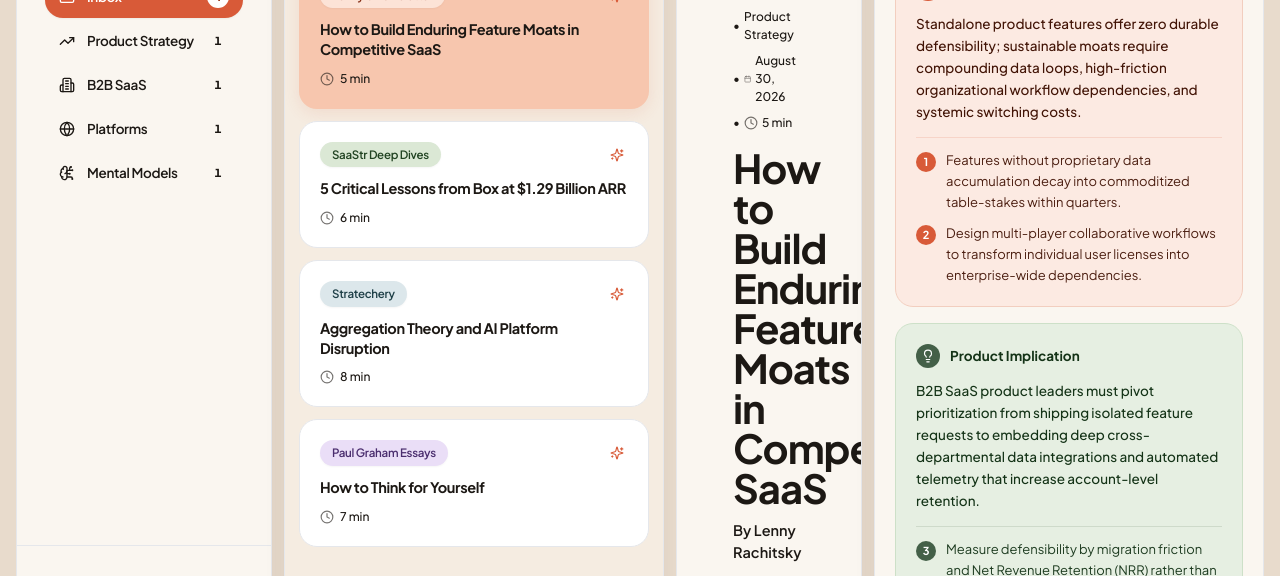
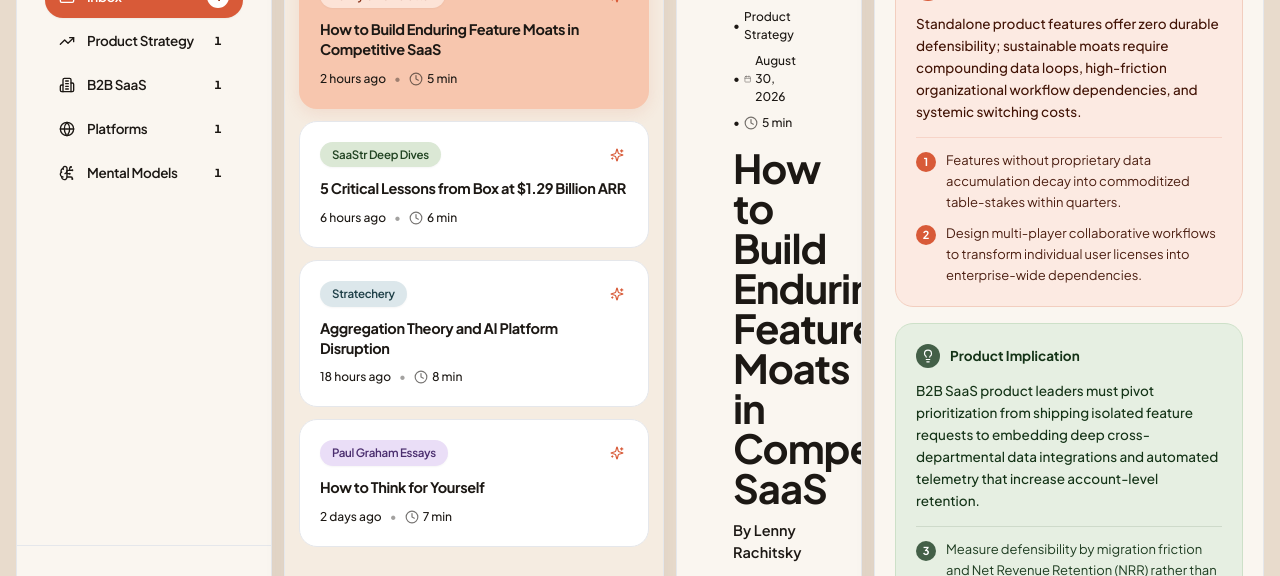
Before and after one commit to ciddhant13/strategic-rss-reader, a Next.js app: page / in a window 1280 px wide. Shown: the part 121-697 px from the top of the page. Built offline with nearby package versions, Linux system fonts and the light colour scheme; no server answers.

Commit message:
Add dispatch age to article cards and soften top control edges in dark mode

```diff
--- a/src/app/page.tsx
+++ b/src/app/page.tsx
@@ -375,7 +375,7 @@ export default function HomePage() {
             {!isSidebarOpen && (
               <button
                 onClick={handleToggleSidebar}
-                className="w-9 h-9 rounded-full text-md-on-surface-variant hover:text-md-on-surface bg-white dark:bg-[#22242E] hover:bg-md-surface-container dark:hover:bg-[#2A2C38] transition-all shrink-0 shadow-2xs border border-md-outline-variant/40 dark:border-md-outline-variant/20 flex items-center justify-center group"
+                className="w-9 h-9 rounded-full text-md-on-surface-variant hover:text-md-on-surface bg-white dark:bg-[#22242E] hover:bg-md-surface-container dark:hover:bg-[#2A2C38] transition-all shrink-0 shadow-2xs border border-md-outline-variant/40 dark:border-transparent flex items-center justify-center group"
                 title="Expand Sidebar ([)"
               >
                 <PanelLeftOpen className="w-4 h-4 text-md-on-surface-variant group-hover:text-md-primary transition-colors" />
@@ -390,10 +390,10 @@ export default function HomePage() {
                 placeholder="Search dispatches..."
                 value={searchQuery}
                 onChange={(e) => setSearchQuery(e.target.value)}
-                className="w-full h-9 pl-9 pr-14 bg-white dark:bg-[#22242E] border border-md-outline-variant/40 dark:border-md-outline-variant/20 focus:border-md-primary/70 rounded-full text-[13px] text-md-on-surface placeholder:text-md-on-surface-variant/70 focus:outline-none focus:ring-2 focus:ring-md-primary/20 shadow-2xs transition-all"
+                className="w-full h-9 pl-9 pr-14 bg-white dark:bg-[#22242E] border border-md-outline-variant/40 dark:border-transparent focus:border-md-primary/70 dark:focus:border-md-primary/50 rounded-full text-[13px] text-md-on-surface placeholder:text-md-on-surface-variant/70 focus:outline-none focus:ring-2 focus:ring-md-primary/20 shadow-2xs transition-all"
               />
               <div className="absolute right-2 top-1/2 -translate-y-1/2 flex items-center pointer-events-none">
-                <kbd className="text-[11px] font-semibold text-md-on-surface-variant bg-[#EAE0D3] dark:bg-[#2F313D] px-2 py-0.5 rounded-full border border-black/5 dark:border-white/5 flex items-center gap-0.5 shadow-2xs">
+                <kbd className="text-[11px] font-semibold text-md-on-surface-variant bg-[#EAE0D3] dark:bg-[#2A2C37] px-2 py-0.5 rounded-full border border-black/5 dark:border-transparent flex items-center gap-0.5 shadow-2xs">
                   <span>⌘</span>
                   <span>K</span>
                 </kbd>
@@ -403,7 +403,7 @@ export default function HomePage() {
             <button
               onClick={() => fetchFeeds(feeds)}
               disabled={isLoadingFeeds}
-              className="w-9 h-9 rounded-full text-md-on-surface-variant hover:text-md-on-surface bg-white dark:bg-[#22242E] hover:bg-md-surface-container dark:hover:bg-[#2A2C38] transition-colors shrink-0 shadow-2xs border border-md-outline-variant/40 dark:border-md-outline-variant/20 flex items-center justify-center"
+              className="w-9 h-9 rounded-full text-md-on-surface-variant hover:text-md-on-surface bg-white dark:bg-[#22242E] hover:bg-md-surface-container dark:hover:bg-[#2A2C38] transition-colors shrink-0 shadow-2xs border border-md-outline-variant/40 dark:border-transparent flex items-center justify-center"
               title="Refresh Stream"
             >
               <RefreshCw className={`w-4 h-4 ${isLoadingFeeds ? "animate-spin text-md-primary" : ""}`} />
--- a/src/components/ArticleCard.tsx
+++ b/src/components/ArticleCard.tsx
@@ -3,11 +3,23 @@
 import React from "react";
 import { ArticleItem } from "@/types";
 import { Sparkles, Clock } from "lucide-react";
+import { formatDistanceToNowStrict, isValid } from "date-fns";
 
 interface ArticleCardProps {
   article: ArticleItem;
   isSelected: boolean;
   onSelect: (article: ArticleItem) => void;
+}
+
+function formatArticleAge(publishedAt?: string): string {
+  if (!publishedAt) return "";
+  try {
+    const d = new Date(publishedAt);
+    if (!isValid(d)) return "";
+    return formatDistanceToNowStrict(d, { addSuffix: true });
+  } catch {
+    return "";
+  }
 }
 
 // M3 Expressive Pill Color System by Source & Pillar
@@ -37,6 +49,7 @@ export const ArticleCard: React.FC<ArticleCardProps> = ({
 }) => {
   const readTime = article.readingTimeMinutes || 5;
   const pillColorClasses = getSourcePillStyles(article);
+  const age = formatArticleAge(article.publishedAt);
 
   return (
     <div className="px-3.5 py-1.5">
@@ -77,10 +90,18 @@ export const ArticleCard: React.FC<ArticleCardProps> = ({
           {article.title}
         </h3>
 
-        {/* Bottom Metadata: Reading Time only (e.g. 5 min with Clock icon) */}
-        <div className="flex items-center gap-1.5 text-[12px] font-medium text-md-on-surface-variant/75">
-          <Clock className="w-3.5 h-3.5 opacity-60 shrink-0" />
-          <span>{readTime} min</span>
+        {/* Bottom Metadata: Age of dispatch & Reading time */}
+        <div className="flex items-center gap-2 text-[12px] font-medium text-md-on-surface-variant/75">
+          {age && (
+            <>
+              <span>{age}</span>
+              <span className="opacity-40">•</span>
+            </>
+          )}
+          <div className="flex items-center gap-1">
+            <Clock className="w-3.5 h-3.5 opacity-60 shrink-0" />
+            <span>{readTime} min</span>
+          </div>
         </div>
       </button>
     </div>
```
